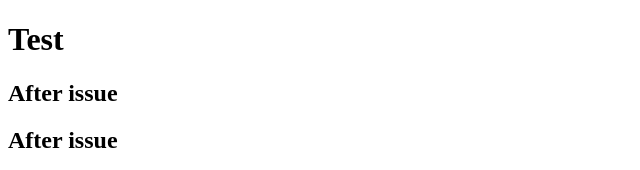
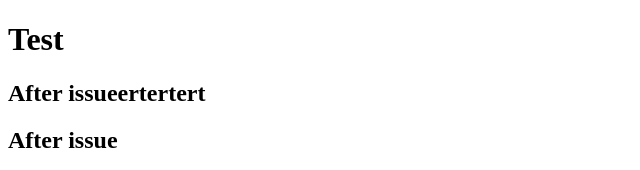
Before and after one commit to rockroman/test01, a plain HTML site: page index.html in a window 1280 px wide. Shown: the top 170 px of the page, without its empty margins (0-640 px from the left). Drawn offline with Linux system fonts and the light colour scheme.

Commit message:
Update index.html

```diff
--- a/index.html
+++ b/index.html
@@ -7,7 +7,7 @@
 </head>
 <body>
     <h1>Test</h1>
-    <h2>After issue</h2>
+    <h2>After issueertertert</h2>
     <h2>After issue</h2>
     <h2>After issu weewewe</h2>
 
```
